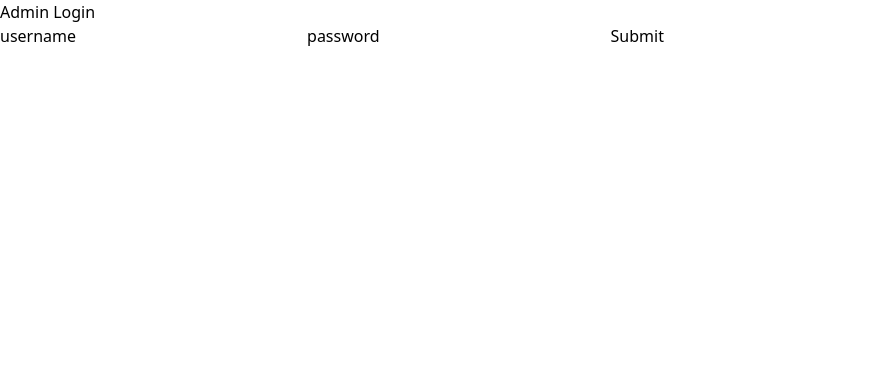
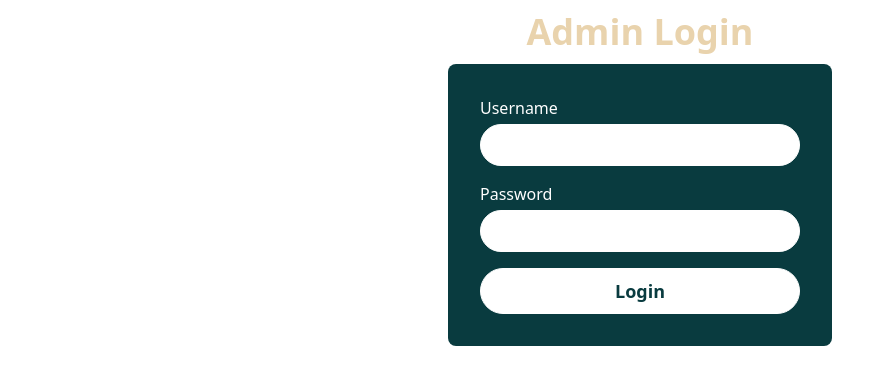
Before and after one commit to thisbeilithyor/financecm, a React (Vite) app in the folder frontendVite/: page /admin in a window 1280 px wide. Shown: the top 384 px of the page, without its empty margins (0-895 px from the left). Built offline with nearby package versions, Linux system fonts and the light colour scheme.

Commit message:
admin login tailwind

```diff
--- a/frontendVite/src/Login.jsx
+++ b/frontendVite/src/Login.jsx
@@ -35,15 +35,37 @@ const Login = () => {
     return (
         <>
 
-            <h1>Admin Login</h1>
-            <form onSubmit={handleForm}>
-                <label>username</label>
-                <input type="text" value={username} onChange={(e) => setUsername(e.target.value)}/>
-                <label>password</label>
-                <input type="password" value={password} onChange={(e) => setPassword(e.target.value)} />
-                <input type="submit" />
+            <h1 className="text-4xl text-[#E9D3AD] text-center font-bold mt-3 mb-3">Admin Login</h1>
+            <form
+                onSubmit={handleForm}
+                className="bg-[#093B3F] p-8 rounded-lg w-[30vw] m-auto space-y-4 text-white"
+                >
+                <div>
+                    <label className="block mb-1">Username</label>
+                    <input
+                    type="text"
+                    value={username}
+                    onChange={(e) => setUsername(e.target.value)}
+                    className="w-full border border-white rounded-full px-3 py-2 bg-white text-black focus:outline-none focus:ring-2 focus:ring-white"
+                    />
+                </div>
+
+                <div>
+                    <label className="block mb-1">Password</label>
+                    <input
+                    type="password"
+                    value={password}
+                    onChange={(e) => setPassword(e.target.value)}
+                    className="w-full border border-white rounded-full px-3 py-2 bg-white text-black focus:outline-none focus:ring-2 focus:ring-white"
+                    />
+                </div>
+
+                <input
+                    type="submit"
+                    value="Login"
+                    className="w-full border border-white rounded-full px-3 py-2 text-[#093B3F] bg-white text-lg font-semibold hover:bg-gray-100 transition cursor-pointer"
+                />
             </form>
-
             <p>{ message }</p>
         </>
     );
```
